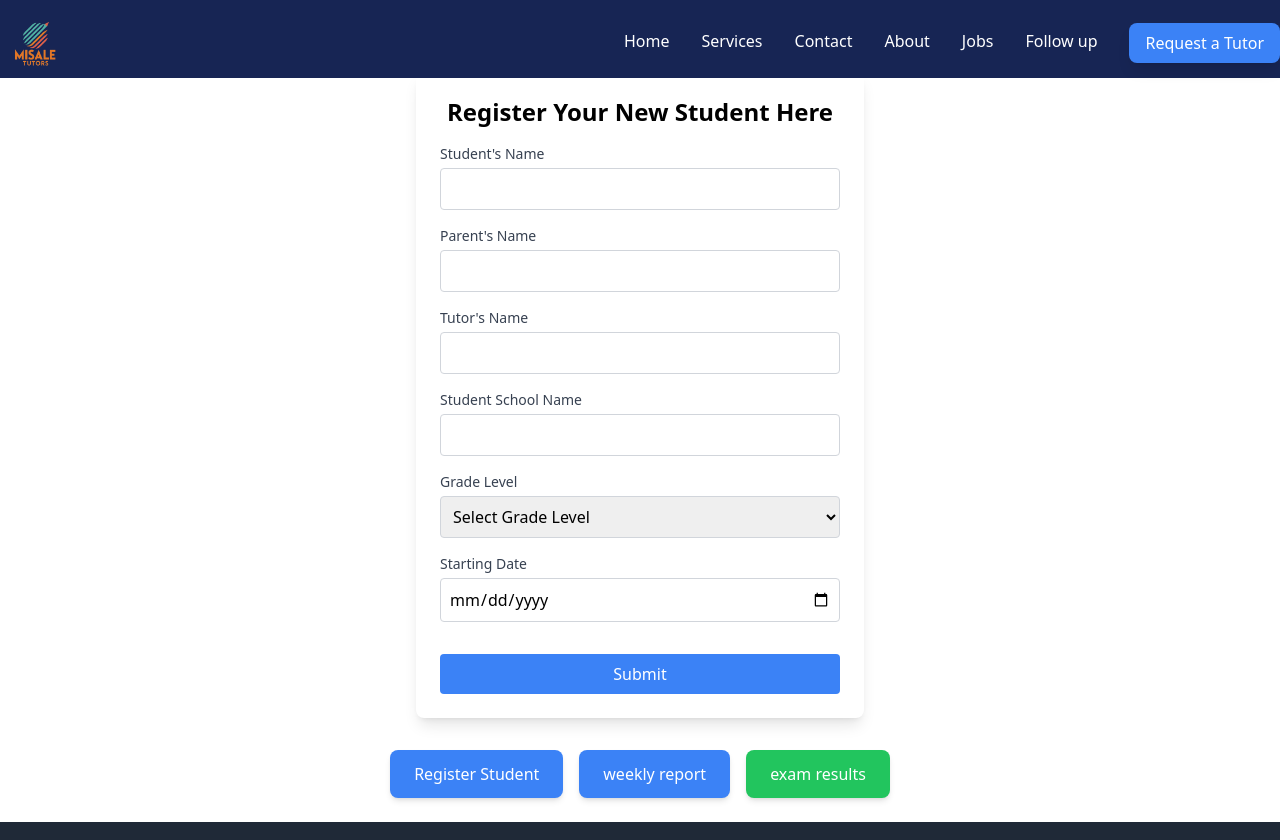
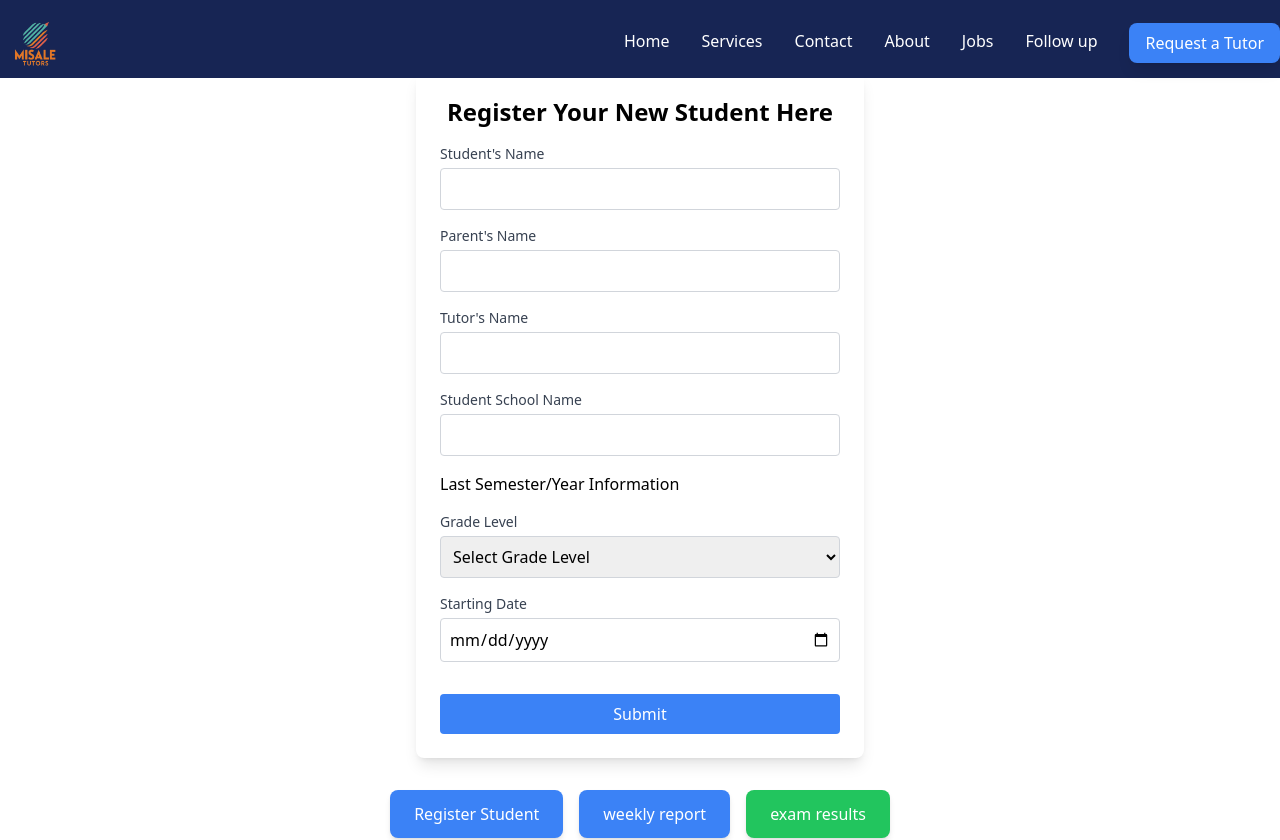
Before and after one commit to BereketMengaw/new-misale-tutor-website-, a Next.js app: page /register in a window 1280 px wide. Shown: the top 840 px of the page. Built offline with nearby package versions, Linux system fonts and the light colour scheme.

Commit message:
title to registeration

```diff
--- a/pages/register.jsx
+++ b/pages/register.jsx
@@ -135,7 +135,7 @@ const Register = () => {
                 className="mt-1 w-full p-2 border border-gray-300 rounded focus:outline-none focus:ring focus:ring-blue-300"
               />
             </div>
-
+            <h1>Last Semester/Year Information </h1>
             <div>
               <label
                 htmlFor="gradeLevel"
```
